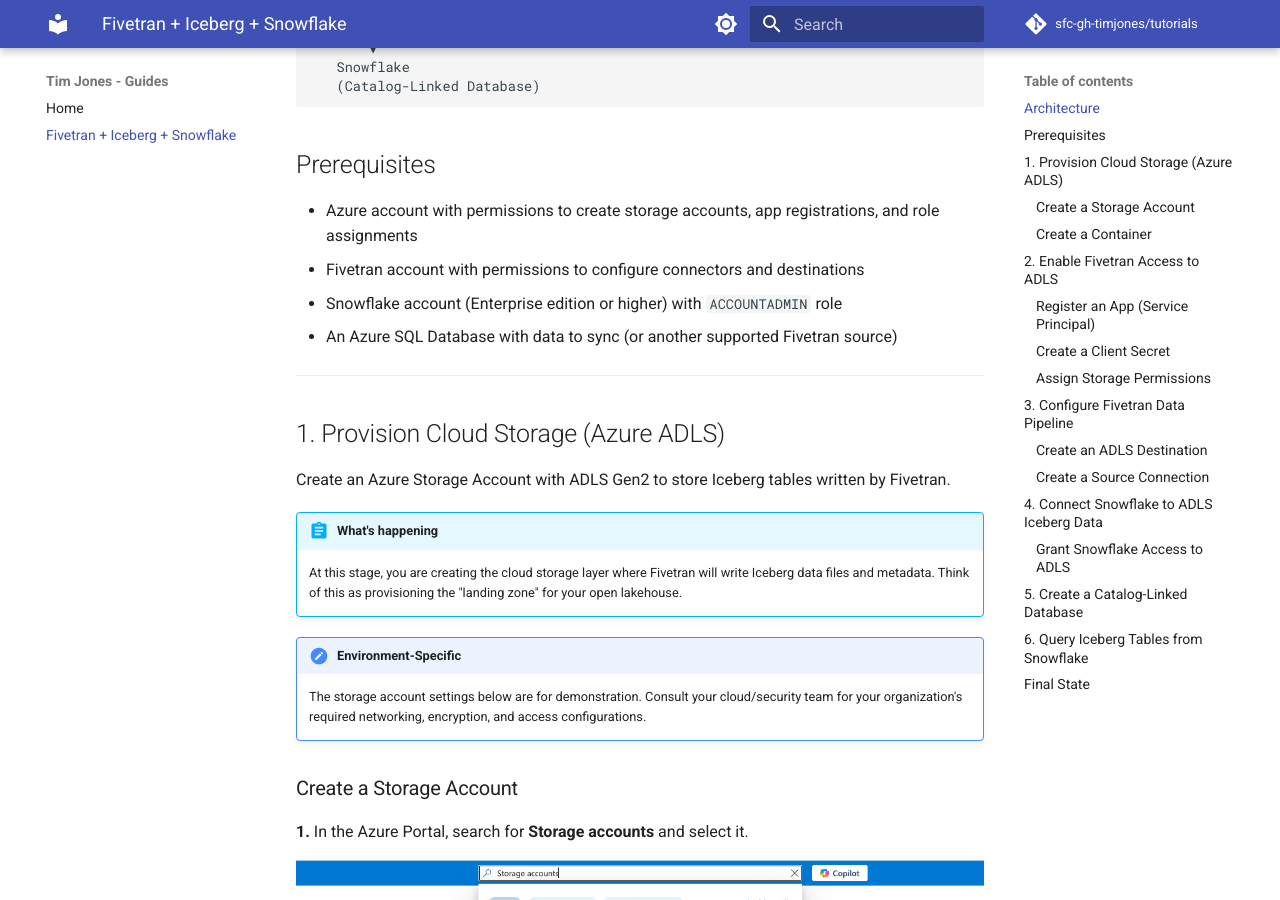
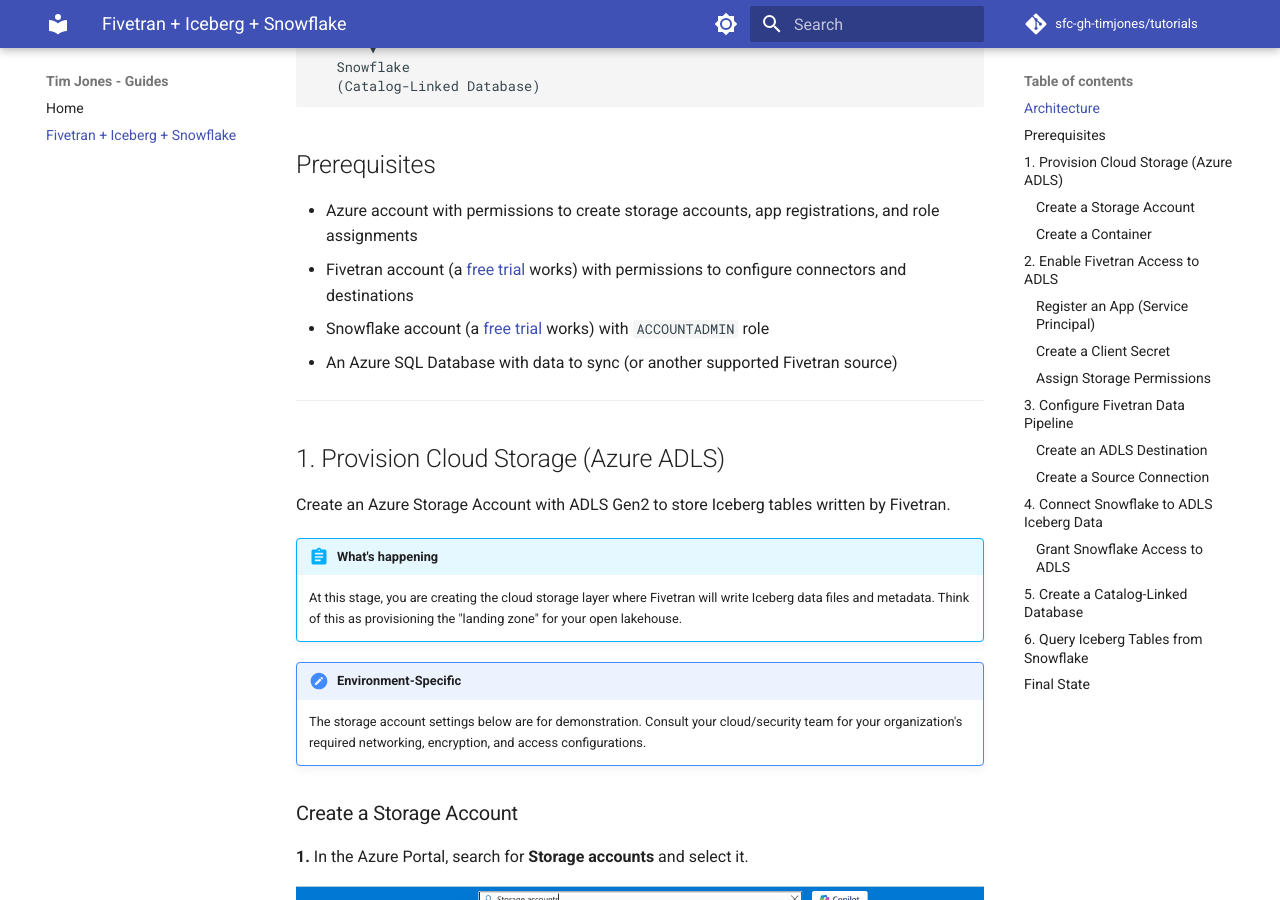
Before and after one commit to sfc-gh-timjones/tutorials, an MkDocs documentation site: the page built from docs/fivetran-iceberg/index.md, in a window 1280 px wide and 900 px high, scrolled down 590 px. Built offline with MkDocs 1.6.1 and Material for MkDocs 9.7.7, drawn with Linux system fonts in a browser that asks for light colours; comment, search, counter and statistics services are not loaded.

Commit message:
Update prerequisites: remove edition requirement, add trial account links
.... Generated with [Cortex Code](https://docs.snowflake.com/en/user-guide/cortex-code/cortex-code)

Co-Authored-By: Cortex Code <noreply@snowflake.com>

```diff
--- a/docs/fivetran-iceberg/index.md
+++ b/docs/fivetran-iceberg/index.md
@@ -26,8 +26,8 @@
 ## Prerequisites
 
 - Azure account with permissions to create storage accounts, app registrations, and role assignments
-- Fivetran account with permissions to configure connectors and destinations
-- Snowflake account (Enterprise edition or higher) with `ACCOUNTADMIN` role
+- Fivetran account (a [free trial](https://fivetran.com/signup) works) with permissions to configure connectors and destinations
+- Snowflake account (a [free trial](https://signup.snowflake.com/) works) with `ACCOUNTADMIN` role
 - An Azure SQL Database with data to sync (or another supported Fivetran source)
 
 ---
```
